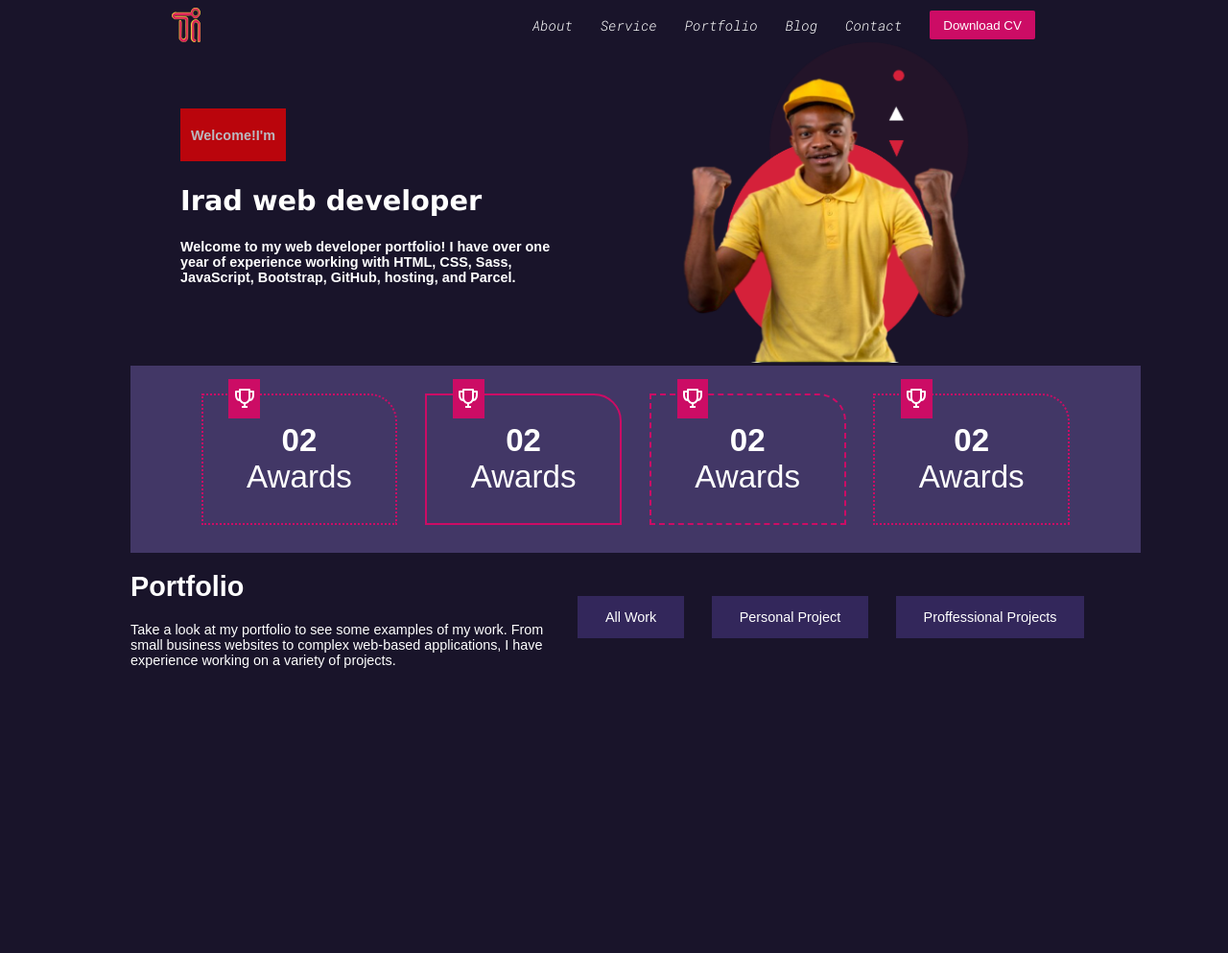
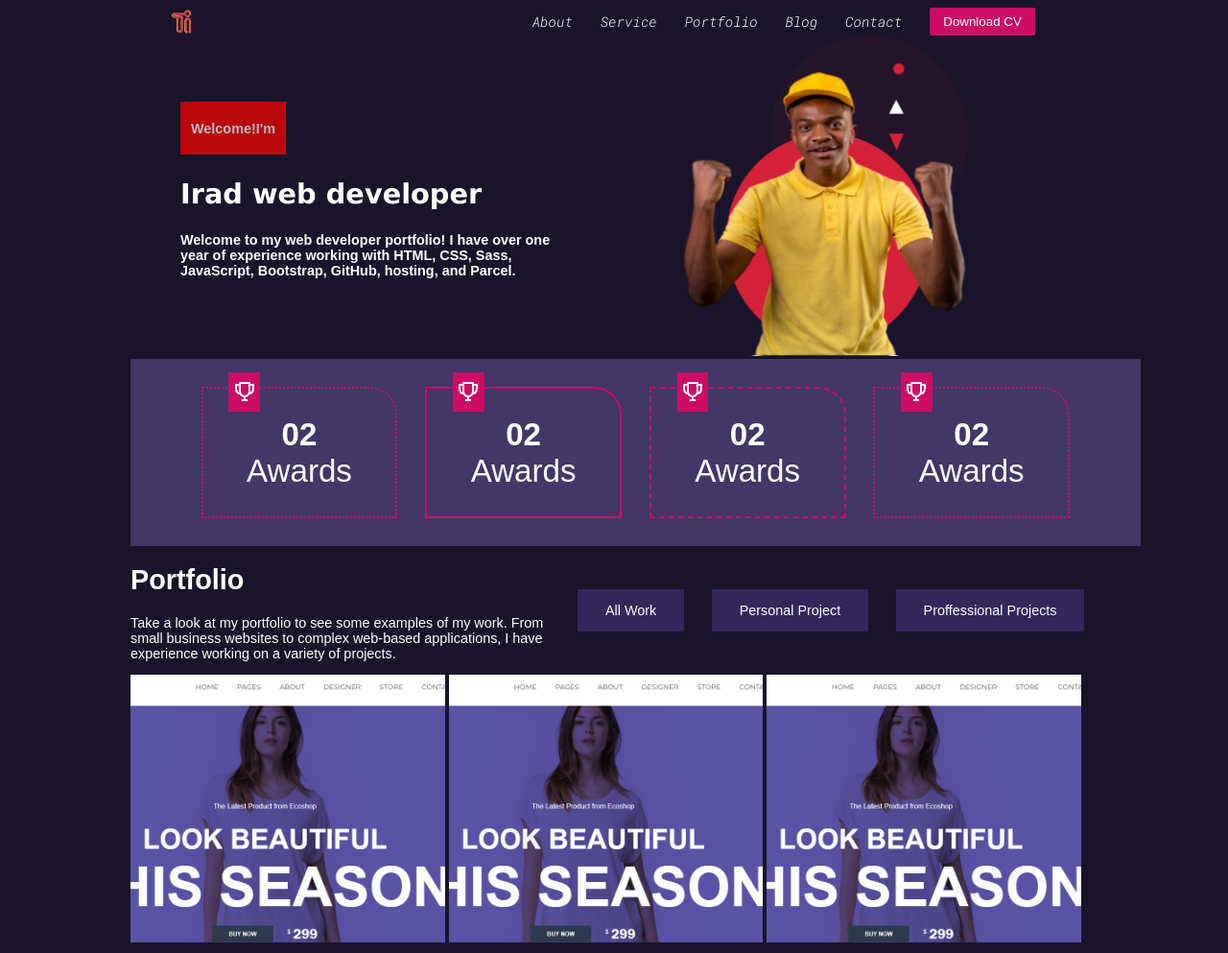
Before and after one commit to iroid2/New-year-asignment, a plain HTML site: page index.html in a window 1280 px wide. Shown: the whole page at 96% size. Before the commit the page ends 800 px from the top, so only its background shows below. Drawn offline with Linux system fonts and the light colour scheme; a web font is replaced by a local one.

Commit message:
added portfolio screenshots

```diff
--- a/index.html
+++ b/index.html
@@ -15,7 +15,7 @@
     <div class="container ">
         <div class="navBar flex-space">
             <div class="leftSectn flex-space">
-                <img width="30px" src="./assets/logo.svg" alt="">
+                <img width="20px" src="./assets/logo.svg" alt="">
                 <svg xmlns="http://www.w3.org/2000/svg" class="hamMenu" width="24" height="24" viewBox="0 0 24 24" style="fill: rgb(248, 246, 246);transform: ;msFilter:;"><path d="M4 6h16v2H4zm0 5h16v2H4zm0 5h16v2H4z"></path></svg>
             </div>
             <div class="rightSectn center">
@@ -81,7 +81,11 @@
                     <div class="pages">Proffessional Projects</div>
                 </div>
             </div>
-            <div class="bottm-portfoli"></div>
+            <div class="bottm-portfoli ">
+                <img width="350px" src="./screenshots/eco screnshot.png" alt="">
+                <img width="350px" src="./screenshots/eco screnshot.png" alt="">
+                <img width="350px" src="./screenshots/eco screnshot.png" alt="">
+            </div>
         </div>
     </div>
 </body>
--- a/style.scss
+++ b/style.scss
@@ -26,7 +26,7 @@ html{
     @media(max-width: 400px){
         // background-color: red;
         width: 100%;
-        padding: 0rem;
+        padding: .2rem .2rem;
     }
     .rightSectn{
         gap: 2rem;
@@ -282,4 +282,21 @@ html{
 
         }
     }
+    .bottm-portfoli{
+        flex-wrap: wrap;
+        gap: 1.4rem;
+        flex-direction: column;
+        @media(max-width: 400px){
+            width: 100%;
+            gap: .3rem;
+            padding: 0;
+        }
+        img{
+            width: 32%;
+            @media(max-width: 400px){
+                width: 99%;
+            }
+        }
+
+    }
 }
```
Also changed, not shown: screenshots/eco screnshot.png (added), style.css, 1 other file.
